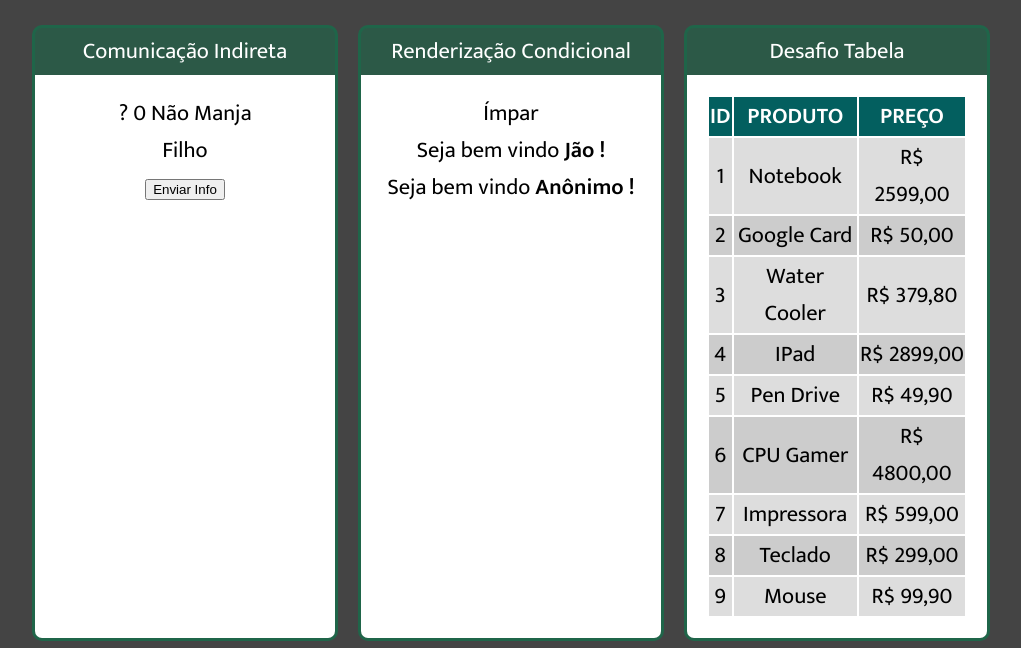
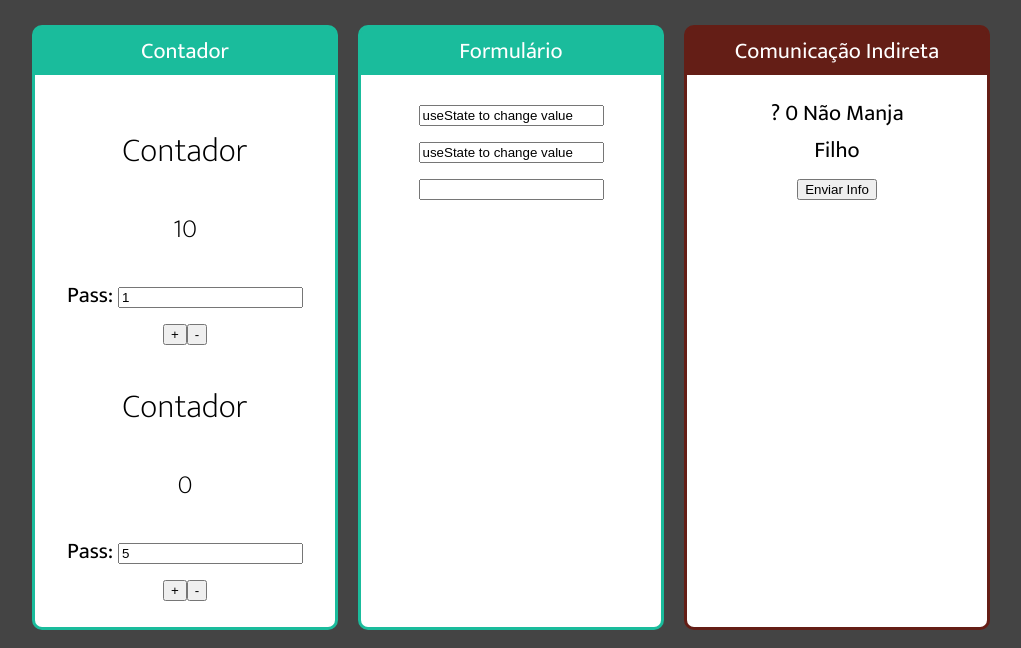
Before and after one commit to UHZero/react, a React (Create React App) app: page / in a window 1280 px wide. Shown: the part 120-768 px from the top of the page, without its empty margins (129-1150 px from the left). Built offline with nearby package versions, Linux system fonts and the light colour scheme.

Commit message:
add count-component

```diff
--- a/src/components/App.jsx
+++ b/src/components/App.jsx
@@ -1,7 +1,8 @@
 import './App.css'
 import React from "react";
 
-import IndiretaFilho from './comunication/IndiretaFilho';
+import Contador from './contador/Contador';
+import Form from './forms/Form';
 import IndiretaPai from './comunication/IndiretaPai';
 import UsuarioInfo from './condictional/UsuarioInfo';
 import ParImpar from './condictional/ParImpar';
@@ -16,24 +17,31 @@ export default _ =>
     <div className="App">
         <h1> Arrow _ </h1>
         <div className="Cards">
-            <Card title="Comunicação Indireta">
-            <   IndiretaPai></IndiretaPai>
+            <Card title="Contador" color="#1abc9c">
+                <Contador startNumber={10}></Contador>
+                <Contador startPass={5}></Contador>
             </Card>
-            <Card title="Renderização Condicional">
+            <Card title="Formulário" color="#1abc9c">
+                <Form></Form>
+            </Card>
+            <Card title="Comunicação Indireta" color="#641e16">
+                <   IndiretaPai></IndiretaPai>
+            </Card>
+            <Card title="Renderização Condicional" color="#3498db">
                 <ParImpar number={3}></ParImpar>
                 <UsuarioInfo usuario={{ nome: 'Jão' }} />
                 <UsuarioInfo usuario={{ email: 'jao@email.com' }} />
             </Card>
-            <Card title="Desafio Tabela">
+            <Card title="Desafio Tabela" color="#f4d03f">
                 <TabelaProdutos></TabelaProdutos>
             </Card>
-            <Card title="Repetição" color="rgba(10, 100, 236, 0.459)">
+            <Card title="Repetição" color="#34495e">
                 <Alunos />
             </Card>
-            <Card title="Desafio Aleatório" color="rgba(10, 100, 236, 0.459)">
+            <Card title="Desafio Aleatório" color="#9b59b6">
                 <Random max={10} min={1} />
             </Card>
-            <Card title="Pai & Filho" color="rgba(181, 245, 7, 0.623)">
+            <Card title="Pai & Filho" color="#c0392b">
                 <Pai nome="Áureo" sobrenome="Moraes">
                     <Filho nome="Jhon" />
                     <Filho nome="Laura" />
--- /dev/null
+++ b/src/components/contador/Contador.jsx
@@ -0,0 +1,41 @@
+import React, { Component } from "react";
+
+class Contador extends Component {
+    state = {
+        number: this.props.startNumber || 0,
+        pass: this.props.startPass || 1
+    }
+
+    constructor(props) {
+        super(props)
+
+        this.inc = this.inc.bind(this)
+    }
+
+    inc() {
+        this.setState({
+            number: this.state.number + this.state.pass
+        })
+    }
+
+    dec = () => this.setState({ number: this.state.number - this.state.pass })
+
+    setPass = (e) => this.setState({ pass: +e.target.value })
+
+    render() {
+        return (
+            <div>
+                <h2>Contador</h2>
+                <h3>{this.state.number}</h3>
+                <div>
+                    <label htmlFor="passInput">Pass: </label>
+                    <input type="number" value={this.state.pass} id="passInput" onChange={this.setPass} />
+                </div>
+                <button onClick={this.inc}> + </button>
+                <button onClick={this.dec}> - </button>
+            </div>
+        )
+    }
+}
+
+export default Contador
--- /dev/null
+++ b/src/components/forms/Form.jsx
@@ -0,0 +1,13 @@
+import React, { useState } from "react";
+
+export default props => {
+    const [text, setText] = useState('useState to change value')
+    const whenChange = e => setText(e.target.value)
+    return (
+        <div>
+            <input value={text} onChange={whenChange} />
+            <input value={text} readOnly />
+            <input value={undefined} />
+        </div>
+    )
+}
--- a/src/index.js
+++ b/src/index.js
@@ -1,9 +1,11 @@
-import ReactDOM from "react-dom";
 import React from "react";
-import App from "./components/App"
-import "./css/index.css"
+import ReactDOM from "react-dom/client";
+import "./css/index.css";
+import App from "./components/App";
 
-ReactDOM.render(
-    <App />,
-    document.getElementById('root')
-)
+const root = ReactDOM.createRoot(document.getElementById("root"));
+root.render(
+    <React.StrictMode>
+        <App />
+    </React.StrictMode>
+);
```
